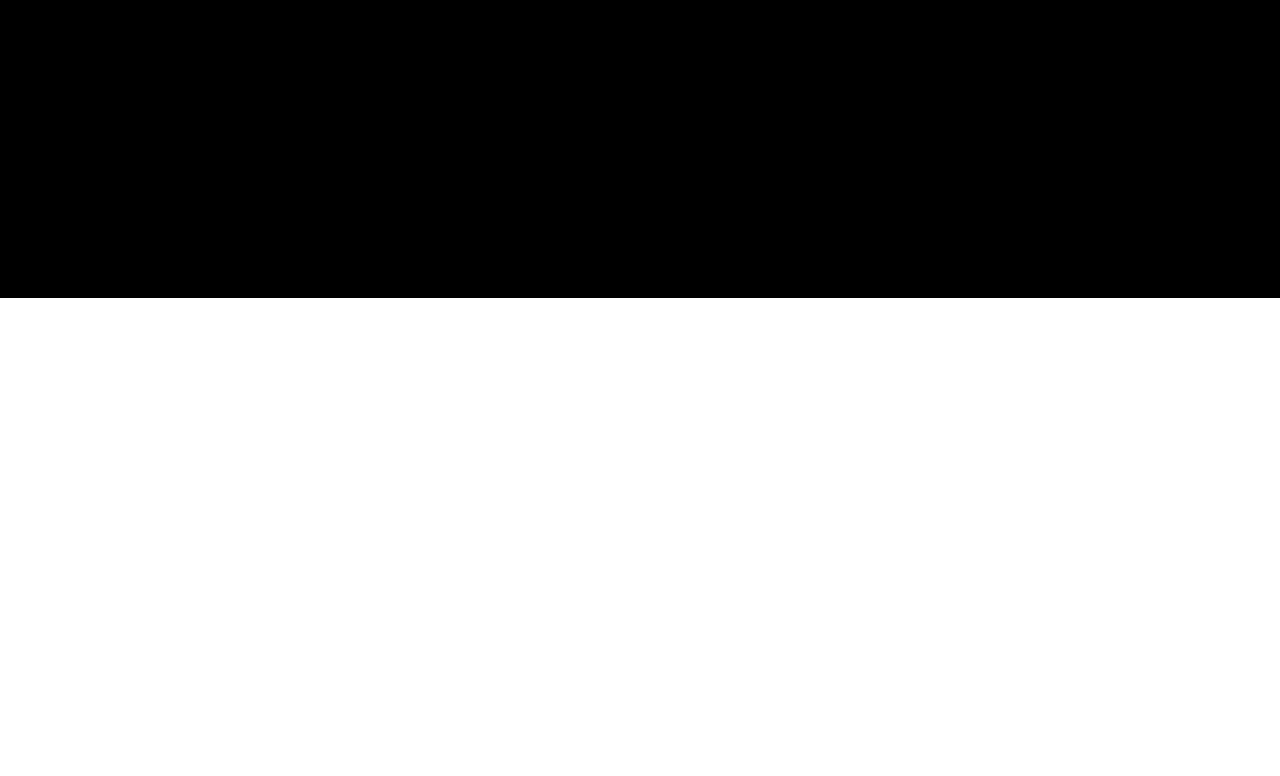
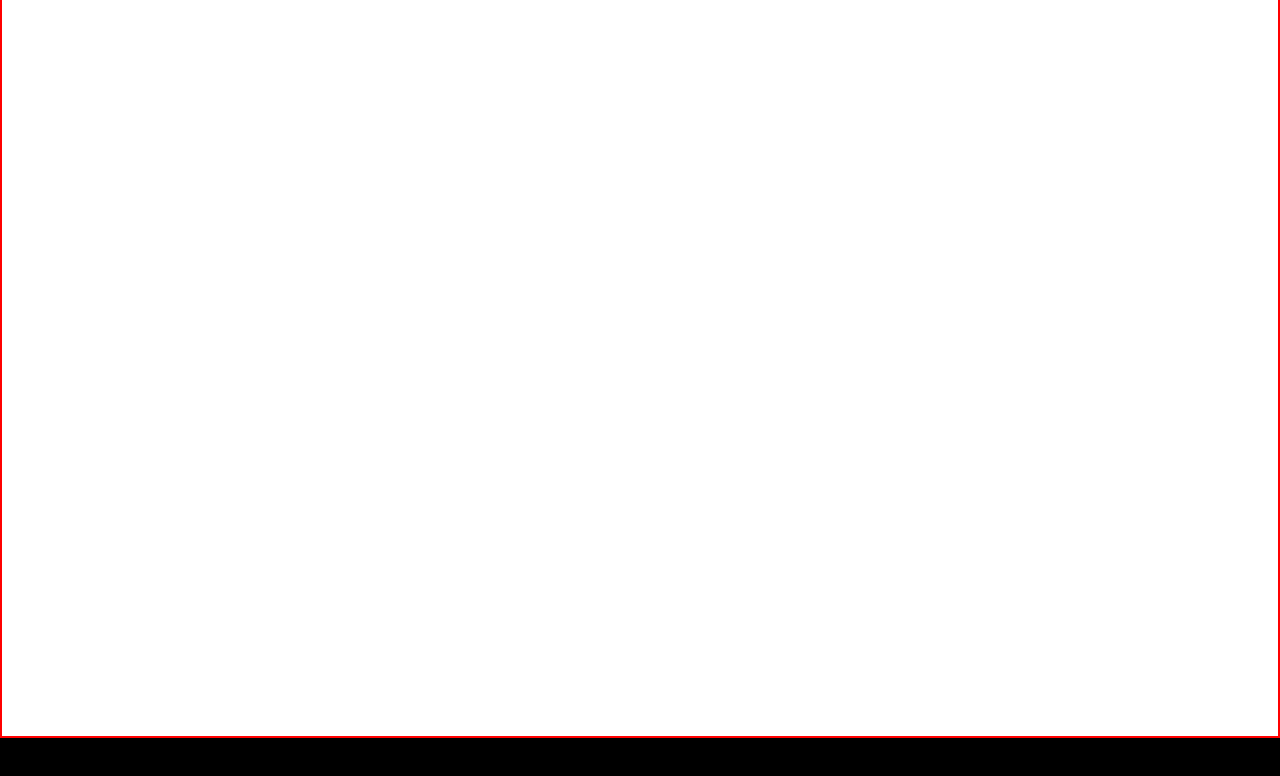
Before and after one commit to hamed-zeidabadi/skullcandy, a React (Create React App) app: page / in a window 1280 px wide. Shown: the part 691-1467 px from the top of the page. Before the commit the page ends 989 px from the top, so only its background shows below. Built offline with nearby package versions, Linux system fonts and the light colour scheme.

Commit message:
increase height in product componet for testing

```diff
--- a/src/Components/Footer.jsx
+++ b/src/Components/Footer.jsx
@@ -3,7 +3,9 @@ const Footer = () => {
   return (
     <>
      <footer className='footer'>
+      <section className='footer_container'>
 
+      </section>
      </footer>
     </>
   );
--- a/src/Scss/Footer.scss
+++ b/src/Scss/Footer.scss
@@ -1,5 +1,10 @@
 .footer {
-  height: 45vh;
-  width: 100%;
+
   background-color: #000;
 }
+
+.footer_container{
+  width: 100%;
+  height: 45vh;
+
+}
--- a/src/Scss/Product.scss
+++ b/src/Scss/Product.scss
@@ -1,5 +1,5 @@
 .product{
-    height: 70vh;
+    height: 170vh;
     width: 100%;
     border: 2px solid red;
 }
```
